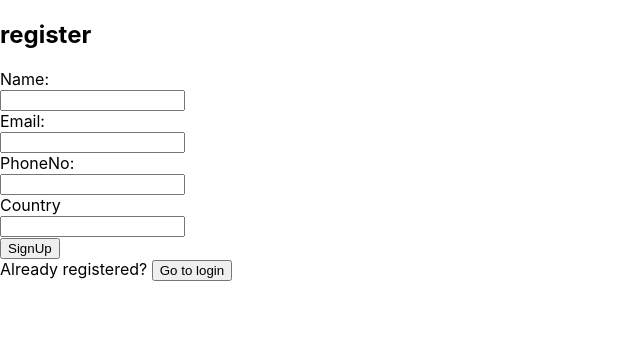
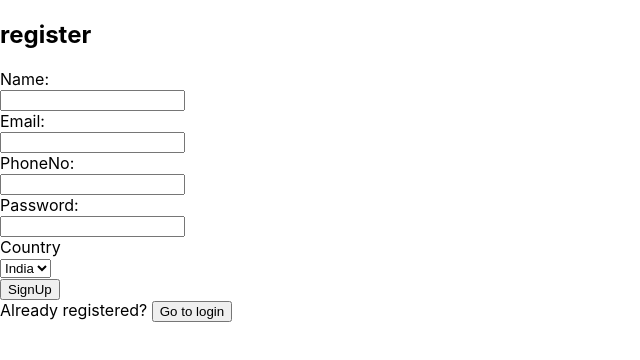
Before and after one commit to Keerthana-Thiagaraj/React-Hooks, a React (Create React App) app: page /Register in a window 1280 px wide. Shown: the top 360 px of the page, without its empty margins (0-640 px from the left). Built offline with nearby package versions, Linux system fonts and the light colour scheme.

Commit message:
password field added

```diff
--- a/src/components/prelogin/register.js
+++ b/src/components/prelogin/register.js
@@ -1,12 +1,13 @@
 import React, { useState } from 'react'
 import '../../assets/css/register.css'
-import {isValidUserName} from '../../Utils'
+import { isValidUserName } from '../../Utils'
 
 function Register(props) {
 
     const [username, setUserName] = useState('');
     const [userEmail, setUserEmail] = useState('');
     const [userPhoneNo, setUserPhoneNo] = useState('');
+    const [userPassword, setUserPassword] = useState('');
     const [userCountry, setUserCountry] = useState('');
 
     function OnSignUp() {
@@ -36,51 +37,76 @@ function Register(props) {
             setUserName('')
             setUserEmail('')
             setUserPhoneNo('')
+            setUserPassword('')
             setUserCountry('')
     }
 
-    function goToLogin(){
+    function goToLogin() {
         props.history.push('/')
     }
 
-    function onChangeUserName(e){
-        if(isValidUserName(e))
+    function onChangeUserName(e) {
+
+        console.log("validating")
+        if (isValidUserName(e)) {
             setUserName(e.target.value)
+
         }
+        else
+            alert("enter username")
+        return false
+    }
+
 
 
     return (
         <div>
             <h2>register</h2>
             <div>
-                <div>Name:</div>
+                <div className="cellContainer">Name:</div>
                 <div>
                     <input type="text" value={username} onChange={(e) => onChangeUserName(e)}></input> {/* note the input tags*/}
                 </div>
             </div>
             <div>
-                <div>Email:</div>
-                <div>
+                <div className="cellContainer">Email:</div>
+                <div >
                     <input type="text" value={userEmail} onChange={(e) => setUserEmail(e.target.value)}></input>
                 </div>
             </div>
-            <div>
-                <div>PhoneNo:</div>
+            <div >
+                <div className="cellContainer">PhoneNo:</div>
                 <div>
                     <input type="text" value={userPhoneNo} onChange={(e) => setUserPhoneNo(e.target.value)}></input>
                 </div>
             </div>
             <div>
-                <div>Country</div>
+                <div className="cellContainer">Password:</div>
                 <div>
-                    <input type="text" value={userCountry} onChange={(e) => setUserCountry(e.target.value)}></input>
+                    <input type="password" value={userPassword} onChange={(e) => setUserPassword(e.target.value)}></input>
+                </div>
+            </div>
+
+            <div>
+                <div className="cellContainer">Country</div>
+                <div>
+                    {/* <input type="text" value={userCountry} onChange={(e) => setUserCountry(e.target.value)}></input> */}
+                    <select>
+                        <option value="India">India</option>
+                        <option value="US">US</option>
+                        <option value="sg">sg</option>
+                    </select>
                 </div>
             </div>
             <div>
+                <div >
                     <button onClick={() => OnSignUp()}>SignUp</button> {/*note the observance of function -> () usages  */}
                 </div>
+            </div>
             <div>
+                <div >
                     Already registered? <button onClick={() => goToLogin()}>Go to login</button>
+                </div>
             </div>
         </div>
     );
```
Lines whose indentation alone changed are shown as unchanged.
